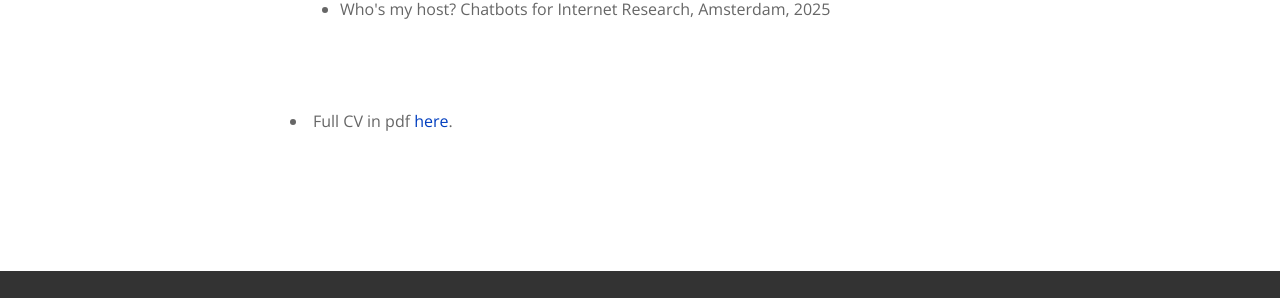
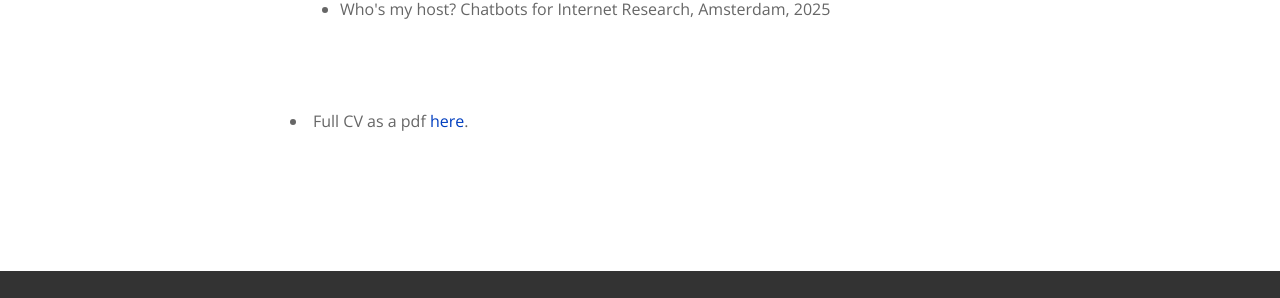
Before and after one commit to Sarah-HCEL/sarahfeldes.github.io, a Jekyll site: the page built from about.md, in a window 1280 px wide and 992 px high. Shown: the part 691-989 px from the top of the window. Built offline with Jekyll 4.4.1, drawn with Linux system fonts in a browser that asks for light colours; nearby versions of some CDN libraries; Markdown is read by kramdown in place of the engine named in the settings.

```diff
--- a/about.md
+++ b/about.md
@@ -43,6 +43,6 @@ I am a Techno-Anthropologist and live in Copenhagen. When I am not on my compute
 
 
 <br/><br/>
-<li>Full CV in pdf <a href="{{ site.baseurl }}/pdfs/">here</a>.</li>
+<li>Full CV as a pdf <a href="{{ site.baseurl }}/pdfs/CV_JUNE2025.pdf">here</a>.</li>
 
 <br/><br/>
```
